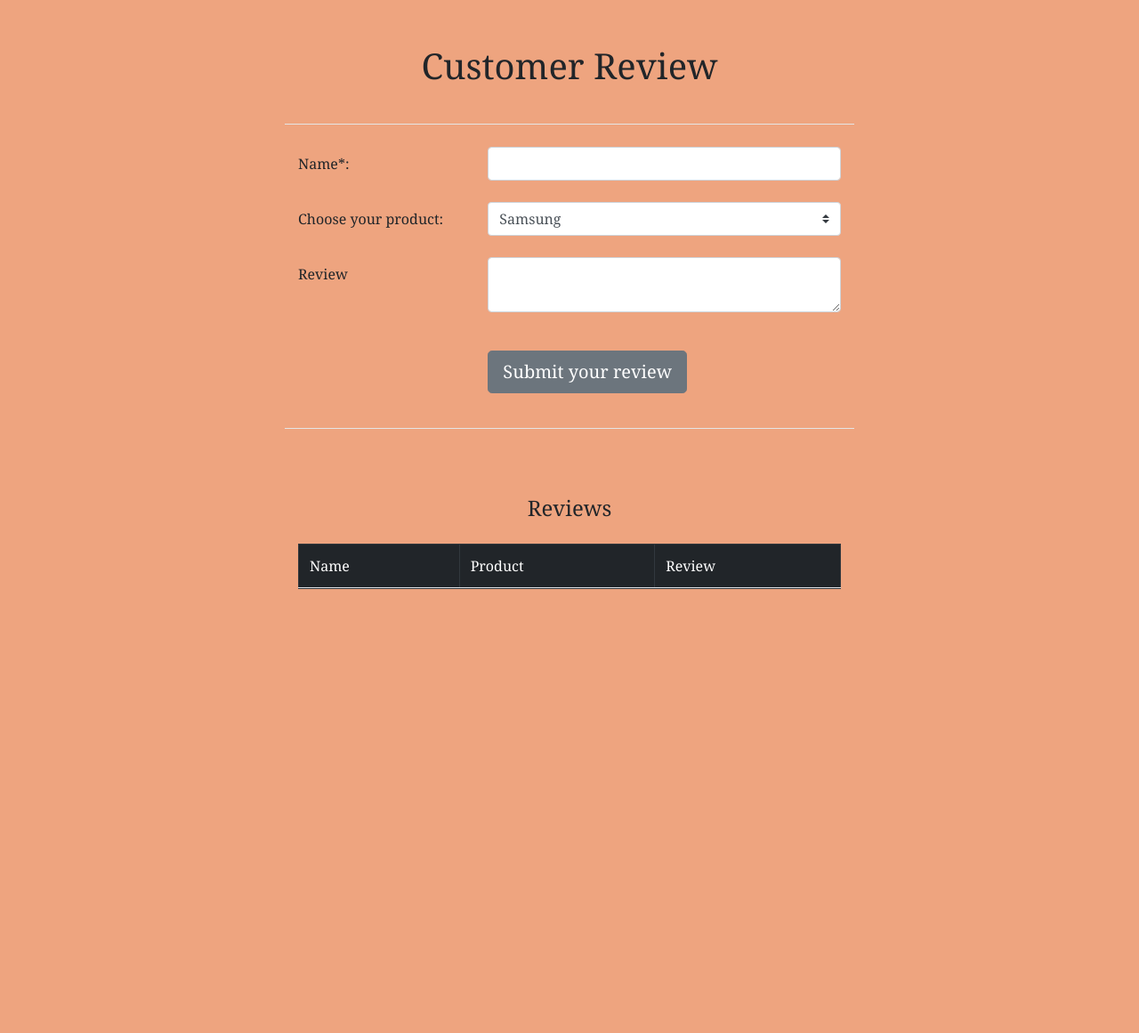
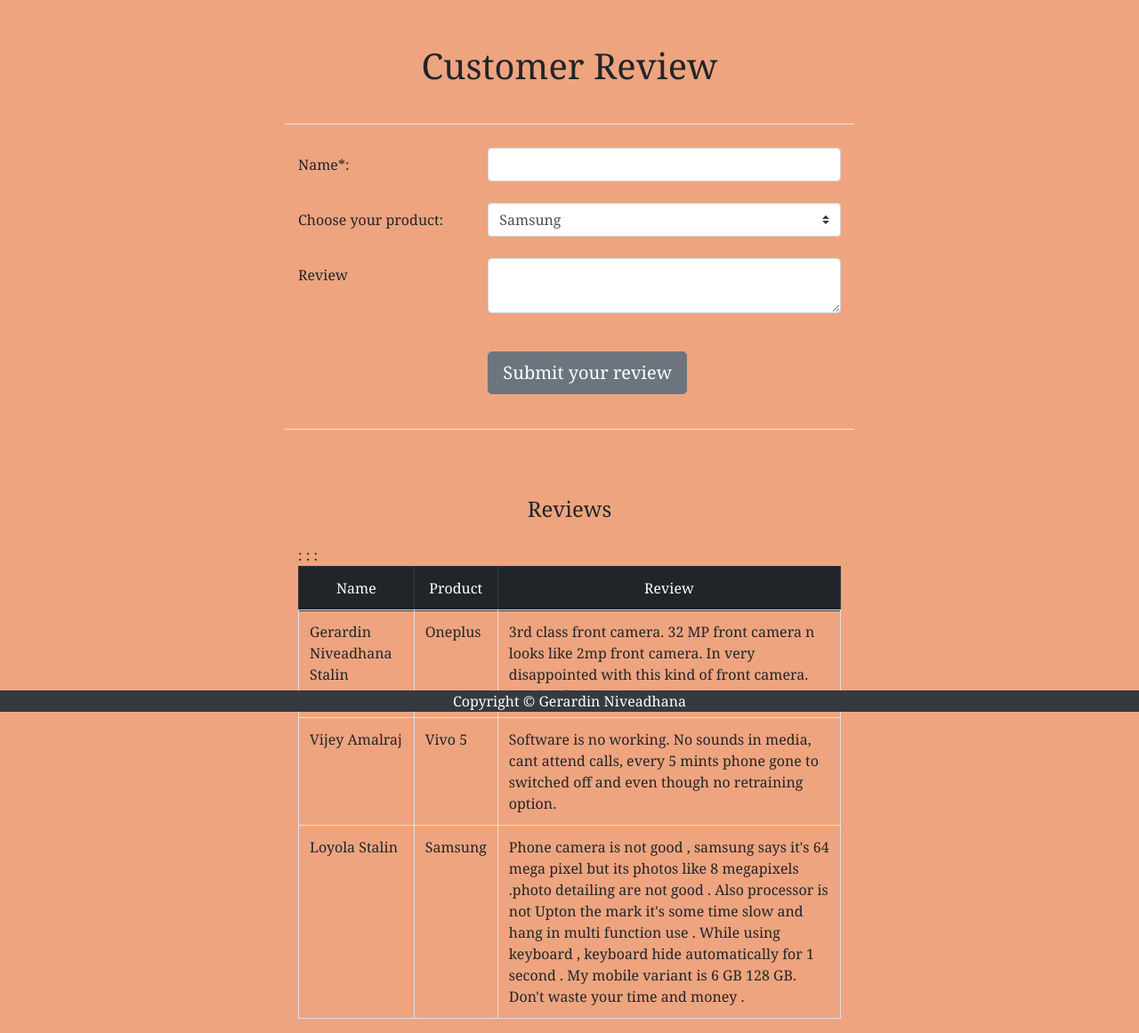
Before and after one commit to Gerardin16/Customer-review, a Flask app: page / in a window 1280 px wide. Shown: the whole page at 89% size. Before the commit the page ends 662 px from the top, so only its background shows below. Run offline with Flask 2, Linux system fonts and the light colour scheme; some libraries are stand-ins or nearby versions.

Commit message:
Added footer to the html page Coding to save the review details in CSV file. Displayed the submitted reviews in a table format

```diff
--- a/Reviews.csv
+++ b/Reviews.csv
@@ -1,3 +1,7 @@
 Name,Product,Review
-Gerardin,Samsung,Good Performance
-Niveadha,Redmi6,Nice UI and camera features
+
+Gerardin Niveadhana   Stalin,Oneplus,3rd class front camera. 32 MP front camera n looks like 2mp front camera. In very disappointed with this kind of front camera. Need refund
+
+Vijey Amalraj,Vivo 5,"Software is no working. No sounds in media, cant attend calls, every 5 mints phone gone to switched off and even though no retraining option."
+
+Loyola Stalin,Samsung,"Phone camera is not good , samsung says it's 64 mega pixel but its photos like 8 megapixels .photo detailing are not good . Also processor is not Upton the mark it's some time slow and hang in multi function use . While using keyboard , keyboard hide automatically for 1 second . My mobile variant is 6 GB 128 GB. Don't waste your time and money ."
--- a/app.py
+++ b/app.py
@@ -1,30 +1,18 @@
 
-from flask import Flask,render_template,request
+from flask import Flask,render_template,request,flash,redirect,url_for
 from flask_wtf import FlaskForm
-from wtforms import (Form,StringField, BooleanField, DateTimeField,
-                     RadioField,SelectField,TextField,
-                     TextAreaField,SubmitField)
+from wtforms import (StringField,SelectField,TextAreaField,SubmitField)
 from wtforms.validators import DataRequired
-import pandas as pd
+import csv
 
 app = Flask(__name__)
 
 app.config['SECRET_KEY'] = 'mykey'
 
-# to read csv file named "samplee"
-a = pd.read_csv("Reviews.csv")
-
-# to save as html file
-# named as "Table"
-a.to_html("Table.htm")
-
-# assign it to a
-# variable (string)
-html_file = a.to_html()
-
-# with open('Reviews.csv') as reviews_file:
-#     csv_reader= csv.reader(reviews_file, delimiter=',')
-#     line_count=0;
+filename = "Reviews.csv"
+header = ("Name", "Product", "Review")
+submitReviews =[]
+countOfReviews = 0
 
 # WTForm Class
 class ReviewForm(FlaskForm):
@@ -32,8 +20,8 @@ class ReviewForm(FlaskForm):
    #Get the fields to be filled in the form
     name = StringField('Name*: ',validators=[DataRequired()])
     product = SelectField(u'Choose your product:',
-                          choices=[('opt-1', 'Samsung'), ('opt-2', 'Oneplus'),
-                                   ('opt-3', 'Vivo5'), ('opt-4', 'Redmi6')])
+                          choices=[('Samsung', 'Samsung'), ('Oneplus', 'Oneplus'),
+                                   ('Vivo 5', 'Vivo 5'), ('Redmi 6', 'Redmi 6')])
     review = TextAreaField()
     submit = SubmitField('Submit your review')
 
@@ -41,20 +29,60 @@ class ReviewForm(FlaskForm):
 @app.route('/', methods=['GET', 'POST'])
 def index():
     # Set the breed to a boolean False.
+    name=False
+    product=False
+    review=False
+    submit=False
+    submitReviews= loadReviews()
     # So we can use it in an if statement in the html.
     # Create instance of the form.
     form = ReviewForm()
+
+
     # If the form is valid on submission (we'll talk about validation next)
-    if form.validate_on_submit() :
-        # Grab the data from the breed on the form.
+    if form.validate_on_submit() and  request.method == 'POST' :
+
+        # Grab the data from the form.
         name= form.name.data
         product=form.product.data
         review=form.review.data
+        data=[name,product,review]
+        writeToCSV(header,data,filename)
         # Reset the form's breed data to be False
         form.name.data = ''
-        form.product.data='Samsung'
+        form.product.data=False
         form.review.data=''
-    return render_template('index.html', form=form,)
+        form.submit.data=False
+        submitReviews= loadReviews()
+        flash('Your review has been submitted successfully')
+        return redirect(url_for('index'))
+
+    return render_template('index.html', form=form, submitReviews=submitReviews,countOfReviews=len(submitReviews))
+
+def loadReviews():
+    with open (filename, 'r') as readfile:
+        reader = csv.DictReader(readfile)
+        dict_list = []
+        for line in reader:
+            dict_list.append(line)
+        return dict_list
+
+
+def writeToCSV(header, data, filename):
+        with open (filename, 'r', newline = "") as readfile:
+            reader = csv.DictReader(readfile)
+            # for row in reader:
+            # print(row['id'])
+            lineCount= len(list(reader))
+            with open (filename, 'a') as writefile:
+                if(lineCount < 1):
+                    writer=csv.writer(writefile)
+                    writer.writerow(header)
+                    writer.writerow(data)
+                else:
+                    lineCount+=1
+                    writer=csv.writer(writefile)
+                    writer.writerow(data)
 
 
 if __name__ == '__main__':
--- a/static/style.css
+++ b/static/style.css
@@ -8,7 +8,7 @@ body{
 h1,h2,h3,h4,h5,h6{
 
     margin: 50px auto 25px;
-    text-align: center;
+
 }
 
 .horizontal-line{
@@ -27,3 +27,12 @@ h1,h2,h3,h4,h5,h6{
 .table-width{
     width:100%;
 }
+
+.footer {
+    position: fixed;
+    left: 0;
+    bottom: 0;
+    width: 100%;
+    /* margin-top:200px; */
+
+ }
--- a/templates/base.html
+++ b/templates/base.html
@@ -22,7 +22,7 @@
         <div class="container-fluid">
             <div class="row">
                 <div class="col-lg-6 offset-lg-3">
-                    <h1 >Customer Review</h1>
+                    <h1 class="text-center">Customer Review</h1>
                 </div>
             </div>
         </div>
@@ -33,6 +33,16 @@
 
 
         {% endblock %}
+        <footer class="bg-dark text-white text-center footer">
+            <div class="container-fluid " >
+                <div class="row ">
+                    <div class="col">
+                            <span>Copyright &copy; Gerardin Niveadhana</span>
+                    </div>
+                </div>
+            </div>
+        </footer>
+
         <!-- Optional JavaScript -->
         <!-- jQuery first, then Popper.js, then Bootstrap JS-->
         <script src="https://code.jquery.com/jquery-3.2.1.slim.min.js" integrity="sha384-KJ3o2DKtIkvYIK3UENzmM7KCkRr/rE9/Qpg6aAZGJwFDMVNA/GpGFF93hXpG5KkN" crossorigin="anonymous"></script>
--- a/templates/index.html
+++ b/templates/index.html
@@ -1,7 +1,21 @@
 {% extends "base.html"%}
 
 {% block body %}
-
+    <div class="container-fluid">
+        <div class="row">
+            <div class="col-lg-6 offset-lg-3">
+                {# get_flashed_messages() is auto sent to the template with the flash() call #}
+                {% for mess in get_flashed_messages()  %}
+                <div class="alert alert-warning alert-dismissible fade show" role="alert">
+                    <button type="button" class="close" data-dismiss="alert" aria-label="Close" class="fade close">
+                    <span aria-hidden="true">&times;</span>
+                    </button>
+                    {{mess}}
+                    </div>
+                {% endfor %}
+            </div>
+        </div>
+    </div>
     <div class="container-fluid">
         <div class="row">
             <div class="col-lg-6 offset-lg-3">
@@ -39,25 +53,37 @@
     <div>
         <hr class="horizontal-line">
     </div>
-
+    {% if countOfReviews == 0 %}
+       <p class="text-center">No reviews has been submitted.</p>
+    {% else %}
     <div class="container-fluid">
         <div class="row">
             <div class="col-lg-6 offset-lg-3 ">
-                  <h4>Reviews</h4>
-            </div>
-            <div class="col-lg-6 offset-lg-3 ">
-                <table class="display table nowrap responsive table-bordered " >
+                <h4 class="text-center">Reviews</h4>
+                <div>
+                    <table class="display table nowrap responsive table-bordered table-width" >
                         <tr>
-                        <thead class="table-dark">
+                            <thead class="table-dark text-center">
                                 <td >Name</td>
                                 <td>Product</td>
                                 <td>Review</td>
                             </thead>
                         </tr>
+                        {% for eachReview in submitReviews %}:
+                            <tr>
+                                <td>{{ eachReview.get('Name') }}</td>
+                                <td>{{ eachReview.get('Product') }}</td>
+                                <td>{{ eachReview.get('Review') }}</td>
+                            </tr>
+                        {% endfor %}
+
                     </table>
                 </div>
-
             </div>
         </div>
+    </div>
+    {% endif %}
+
+
 
 {% endblock %}
```
Lines whose indentation alone changed are shown as unchanged.
